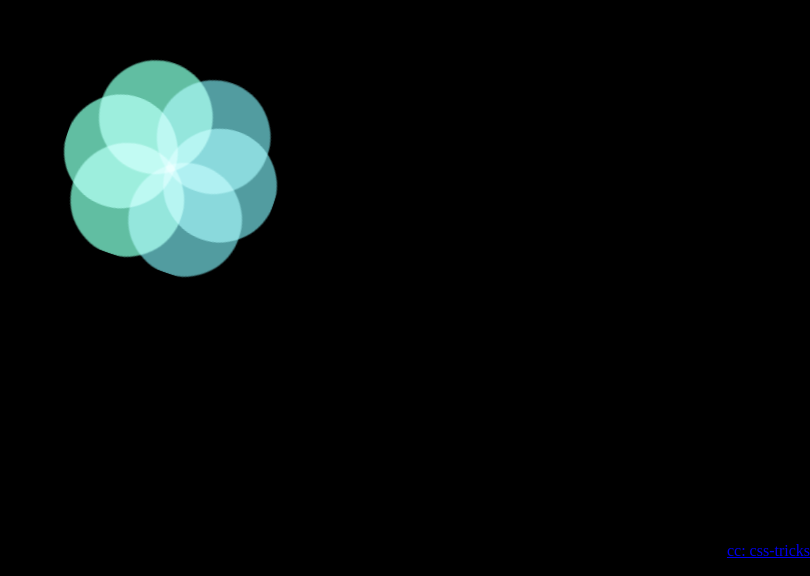
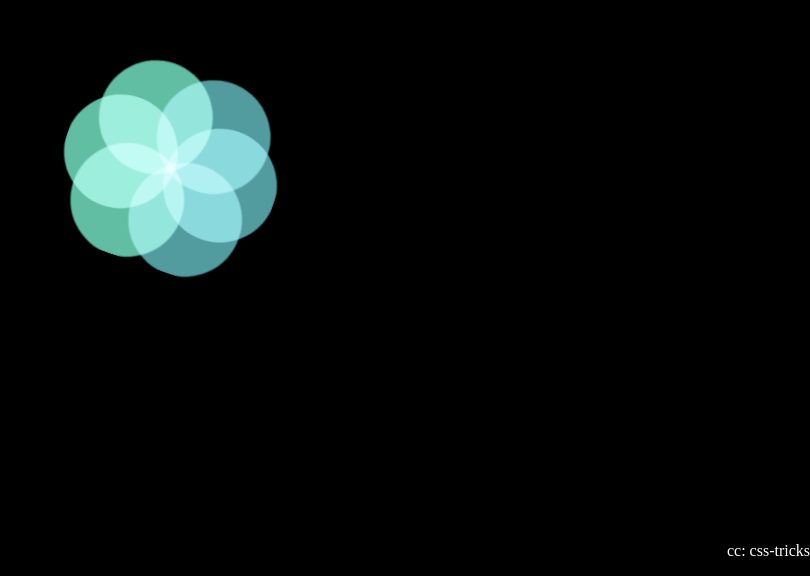
Before and after one commit to ranjithkolpyak/ranjithkolpyak.github.io, a plain HTML site: page index.html in a window 1280 px wide. Shown: the part 240-816 px from the top of the page, without its empty margins (470-1280 px from the left). Drawn offline with Linux system fonts and the light colour scheme.

Commit message:
add style

```diff
--- a/style.css
+++ b/style.css
@@ -118,8 +118,12 @@ body {
 }
 
 .credit-reference {
-    color: white;
     position: absolute;
     bottom: 0;
     right: 0;
 }
+
+.credit-reference a {
+    color: white;
+    text-decoration: none;
+}
```
